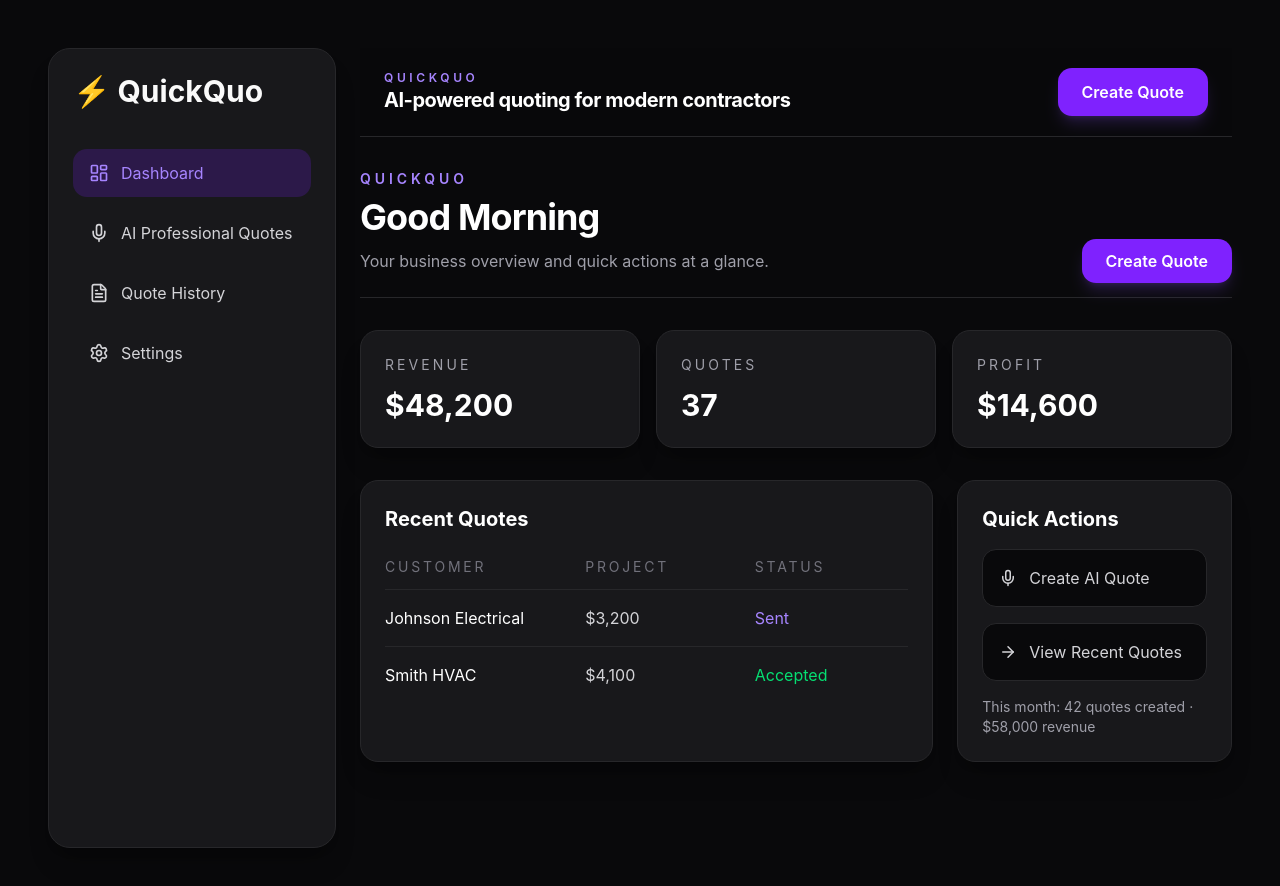
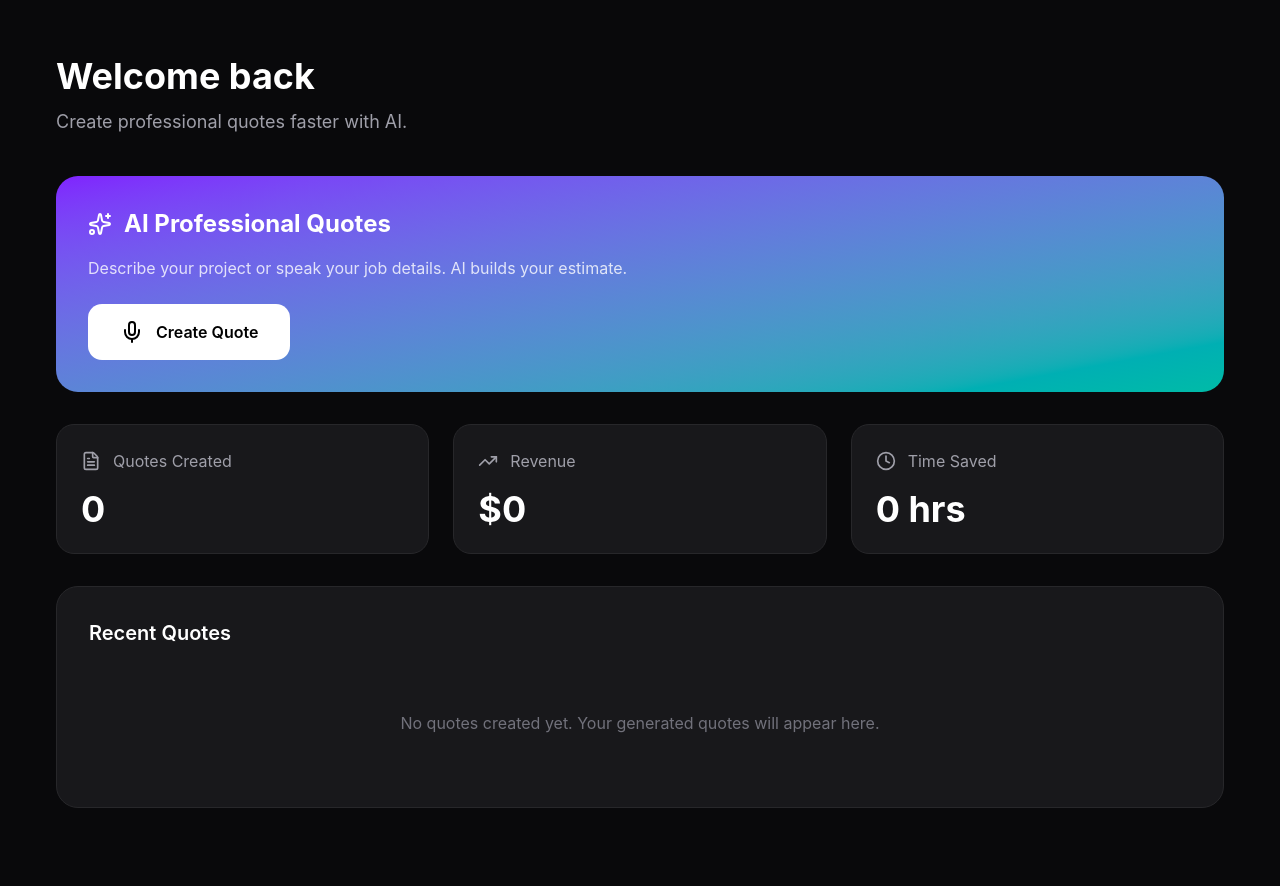
Before and after one commit to brandonrwill514/Quickpro, a Next.js app: page /dashboard in a window 1280 px wide. Shown: the top 886 px of the page. After the commit the page ends 864 px from the top, so only its background shows below. Built offline with nearby package versions, Linux system fonts and the light colour scheme.

Commit message:
Added landing page navigation

```diff
--- a/app/dashboard/page.tsx
+++ b/app/dashboard/page.tsx
@@ -1,67 +1,331 @@
+"use client";
+
 import Link from "next/link";
-import { Mic, ArrowRight } from "lucide-react";
-import PageLayout from "@/components/PageLayout";
-import PageHeader from "@/components/PageHeader";
-import DashboardStats from "@/components/DashboardStats";
-import QuoteCard from "@/components/QuoteCard";
+import {
+  Sparkles,
+  FileText,
+  TrendingUp,
+  Clock,
+  Mic
+} from "lucide-react";
 
-const recentQuotes = [
-  { id: "1", customer: "Johnson Electrical", amount: "$3,200", status: "sent" as const },
-  { id: "2", customer: "Smith HVAC", amount: "$4,100", status: "accepted" as const },
-];
 
-export default function Dashboard() {
+export default function DashboardPage(){
+
+
 return (
-    <PageLayout>
-      <PageHeader
-        title="Good Morning"
-        subtitle="Your business overview and quick actions at a glance."
-        action={
-          <Link href="/workspace" className="rounded-xl bg-violet-600 px-6 py-3 font-semibold text-white shadow-lg shadow-violet-500/20 transition hover:bg-violet-500">
-            Create Quote
-          </Link>
-        }
-      />
 
-      <div className="space-y-8">
-        <DashboardStats revenue="$48,200" quotes="37" profit="$14,600" />
+<main className="
+min-h-screen
+bg-zinc-950
+text-white
+p-8
+">
 
-        <div className="grid gap-6 lg:grid-cols-3">
-          <section className="rounded-2xl border border-zinc-800 bg-zinc-900 p-6 shadow-xl shadow-black/20 lg:col-span-2">
-            <h2 className="mb-6 text-xl font-bold text-white">Recent Quotes</h2>
 
-            <div className="grid grid-cols-[1.2fr_1fr_1fr] gap-4 border-b border-zinc-800 pb-3 text-sm uppercase tracking-[0.2em] text-zinc-500">
-              <span>Customer</span>
-              <span>Project</span>
-              <span>Status</span>
+<div className="
+max-w-7xl
+mx-auto
+">
+
+
+{/* HEADER */}
+
+<div className="mb-10">
+
+<h1 className="
+text-4xl
+font-bold
+">
+
+Welcome back
+
+</h1>
+
+
+<p className="
+text-zinc-400
+mt-3
+text-lg
+">
+
+Create professional quotes faster with AI.
+
+</p>
+
 </div>
 
-            {recentQuotes.map((item) => (
-              <div key={item.id} className="grid grid-cols-[1.2fr_1fr_1fr] gap-4 border-b border-zinc-800 py-4 text-white last:border-0">
-                <span>{item.customer}</span>
-                <span className="text-zinc-300">{item.amount}</span>
-                <span className={item.status === "accepted" ? "text-green-400" : "text-violet-400"}>{item.status === "accepted" ? "Accepted" : "Sent"}</span>
+
+
+
+{/* QUICK ACTION */}
+
+<section className="
+bg-gradient-to-br
+from-violet-600
+to-teal-500
+rounded-3xl
+p-8
+mb-8
+">
+
+
+<div className="
+flex
+items-center
+gap-3
+mb-4
+">
+
+<Sparkles/>
+
+<h2 className="
+text-2xl
+font-bold
+">
+
+AI Professional Quotes
+
+</h2>
+
+
 </div>
-            ))}
+
+
+
+<p className="
+text-white/80
+mb-6
+">
+
+Describe your project or speak your job details.
+AI builds your estimate.
+
+</p>
+
+
+
+
+<Link
+
+href="/workspace"
+
+className="
+inline-flex
+items-center
+gap-3
+bg-white
+text-black
+px-8
+py-4
+rounded-xl
+font-semibold
+hover:scale-105
+transition
+"
+
+>
+
+<Mic/>
+
+Create Quote
+
+</Link>
+
+
+
 </section>
 
-          <section className="rounded-2xl border border-zinc-800 bg-zinc-900 p-6 shadow-xl shadow-black/20">
-            <h2 className="mb-4 text-xl font-bold text-white">Quick Actions</h2>
 
-            <Link href="/workspace" className="mb-4 flex items-center gap-3 rounded-xl border border-zinc-800 bg-zinc-950 p-4 text-zinc-300 transition hover:border-violet-500/50 hover:text-white">
-              <Mic size={18} />
-              Create AI Quote
-            </Link>
 
-            <Link href="/quote-history" className="mb-4 flex items-center gap-3 rounded-xl border border-zinc-800 bg-zinc-950 p-4 text-zinc-300 transition hover:border-violet-500/50 hover:text-white">
-              <ArrowRight size={18} />
-              View Recent Quotes
-            </Link>
 
-            <p className="mt-4 text-sm text-zinc-400">This month: 42 quotes created · $58,000 revenue</p>
+
+
+{/* STATS */}
+
+<div className="
+grid
+grid-cols-1
+md:grid-cols-3
+gap-6
+mb-8
+">
+
+
+
+
+<div className="
+bg-zinc-900
+border
+border-zinc-800
+rounded-2xl
+p-6
+">
+
+
+<div className="
+flex
+items-center
+gap-3
+text-zinc-400
+">
+
+<FileText size={20}/>
+
+Quotes Created
+
+</div>
+
+
+<p className="
+text-4xl
+font-bold
+mt-4
+">
+
+0
+
+</p>
+
+
+</div>
+
+
+
+
+<div className="
+bg-zinc-900
+border
+border-zinc-800
+rounded-2xl
+p-6
+">
+
+
+<div className="
+flex
+items-center
+gap-3
+text-zinc-400
+">
+
+<TrendingUp size={20}/>
+
+Revenue
+
+</div>
+
+
+<p className="
+text-4xl
+font-bold
+mt-4
+">
+
+$0
+
+</p>
+
+
+</div>
+
+
+
+
+<div className="
+bg-zinc-900
+border
+border-zinc-800
+rounded-2xl
+p-6
+">
+
+
+<div className="
+flex
+items-center
+gap-3
+text-zinc-400
+">
+
+<Clock size={20}/>
+
+Time Saved
+
+</div>
+
+
+<p className="
+text-4xl
+font-bold
+mt-4
+">
+
+0 hrs
+
+</p>
+
+
+</div>
+
+
+
+
+</div>
+
+
+
+
+
+{/* RECENT QUOTES */}
+
+<section className="
+bg-zinc-900
+border
+border-zinc-800
+rounded-3xl
+p-8
+">
+
+
+<h2 className="
+text-xl
+font-semibold
+mb-6
+">
+
+Recent Quotes
+
+</h2>
+
+
+
+
+<div className="
+text-zinc-500
+text-center
+py-10
+">
+
+No quotes created yet.
+
+Your generated quotes will appear here.
+
+</div>
+
+
+
 </section>
+
+
+
 </div>
-      </div>
-    </PageLayout>
+
+
+</main>
+
+
 );
+
+
 }
--- a/app/workspace/page.tsx
+++ b/app/workspace/page.tsx
@@ -1,6 +1,7 @@
 "use client";
 
 import { useState } from "react";
+import { supabase } from "@/lib/supabase";
 import {
   Mic,
   Sparkles,
@@ -48,6 +49,32 @@ export default function WorkspacePage() {
     setLoading(false);
   }
 
+  async function saveQuote() {
+    try {
+      const { error } = await supabase
+        .from("Quotes")
+        .insert({
+          project_description: description,
+          ai_summary: analysis,
+          trade: "Pending",
+          materials: "Pending",
+          labour: "Pending",
+          estimated_price: 0,
+          profit_margin: 0,
+        });
+
+      if (error) {
+        console.error(error);
+        alert("Quote failed to save");
+        return;
+      }
+
+      alert("Quote saved successfully!");
+    } catch (error) {
+      console.error(error);
+    }
+  }
+
   return (
     <main className="min-h-screen bg-zinc-950 text-white p-10">
       <div className="mx-auto max-w-6xl">
@@ -72,6 +99,13 @@ export default function WorkspacePage() {
             {loading ? "Analyzing..." : "Analyze Job"}
           </button>
 
+          <button
+            onClick={saveQuote}
+            className="mt-6 w-full rounded-xl bg-violet-600 py-4 font-semibold hover:bg-violet-500"
+          >
+            Generate Professional Quote
+          </button>
+
           <div className="mt-8 rounded-xl border border-zinc-800 bg-zinc-950 p-5">
             <h2 className="font-semibold">AI Analysis</h2>
 
```
Lines whose indentation alone changed are shown as unchanged.
